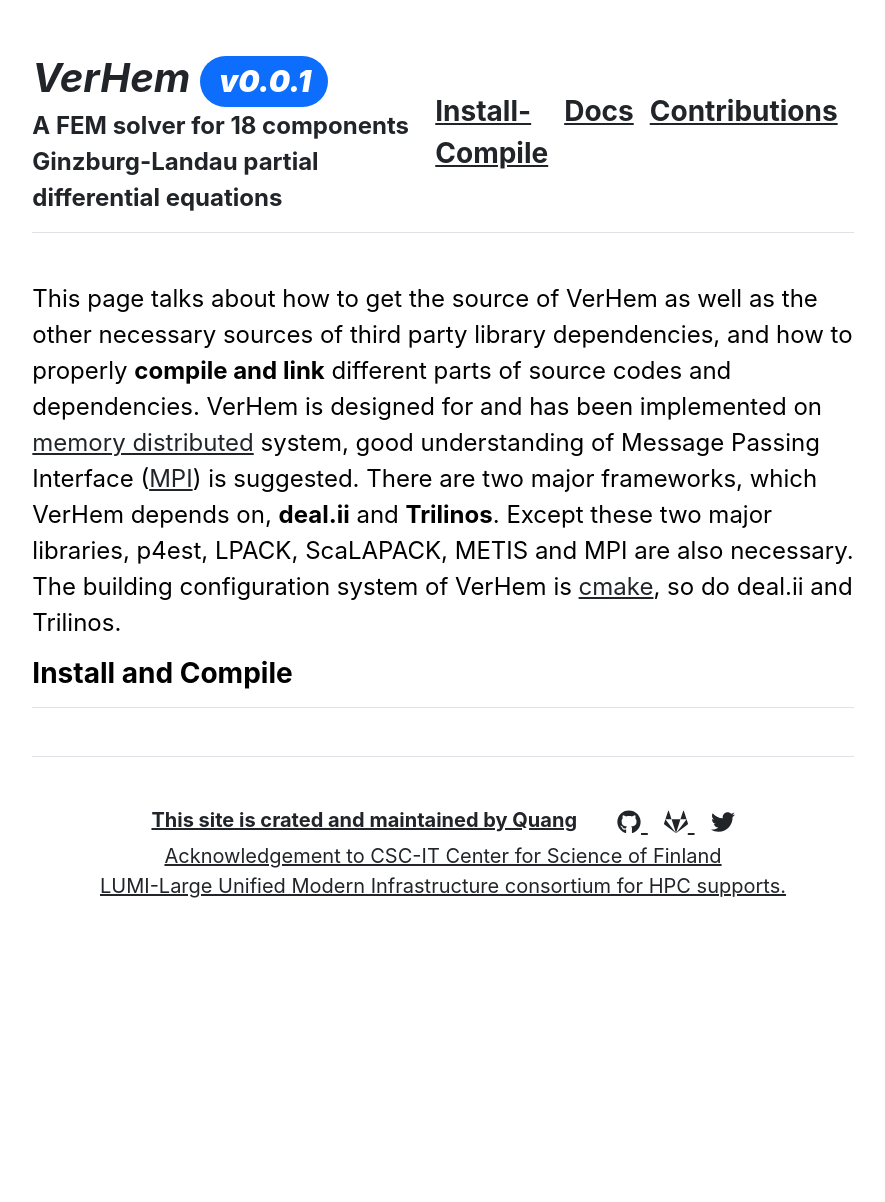
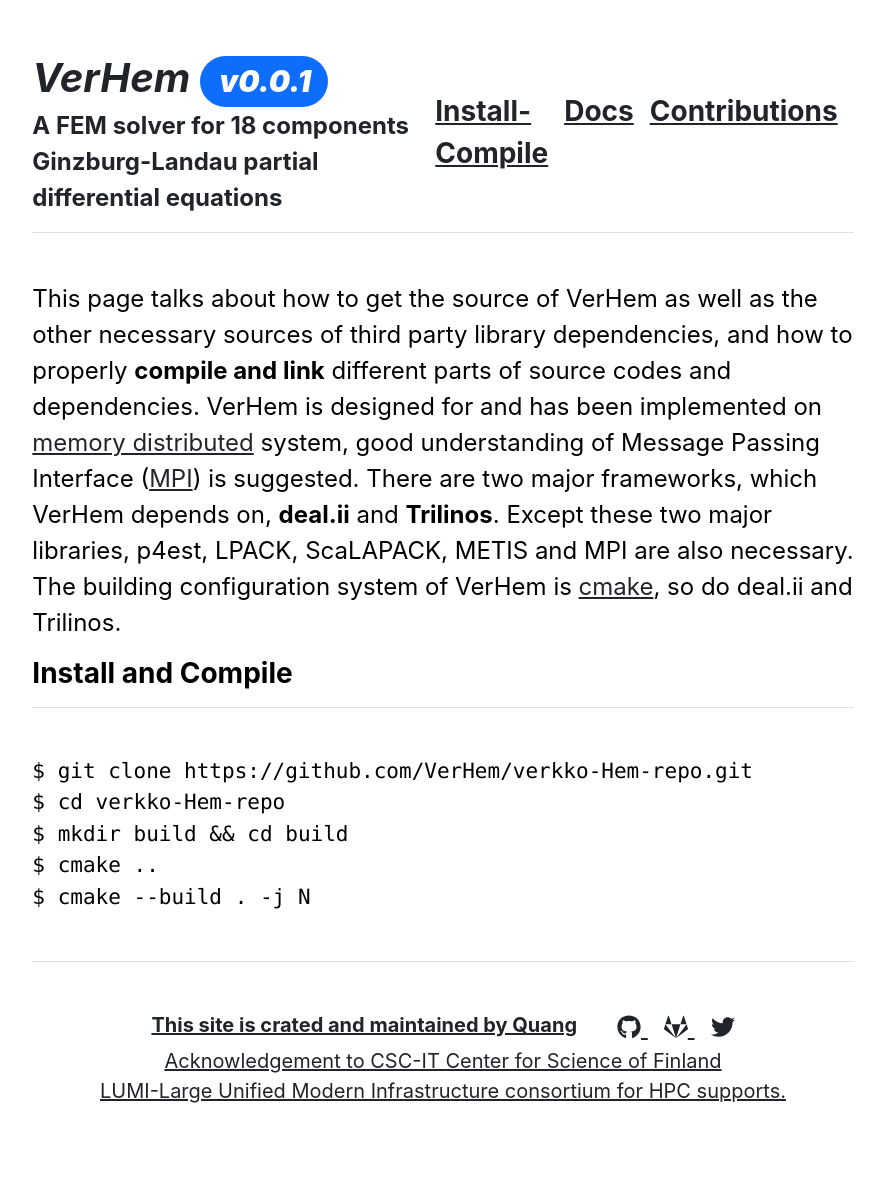
Before and after one commit to VerHem/VerHem.github.io, a Jekyll site: the page built from install.md, in a window 1280 px wide. Shown: the whole page, without its empty margins (197-1082 px from the left). Built offline with Jekyll 4.4.1, drawn with Linux system fonts in a browser that asks for light colours; before the commit the page ends 997 px from its top, so only the background shows below that.

Commit message:
edit _layout/install_and_compile.html edit install.md

````diff
--- a/_layouts/install_and_compile.html
+++ b/_layouts/install_and_compile.html
@@ -5,7 +5,7 @@ layout: default
   {{ content }}
 </div>
 
-<h3 class="fw-bold border-bottom pb-3 mb-5">Install and Compile</h3>
+<!--<h3 class="fw-bold border-bottom pb-3 mb-5">Install and Compile</h3>-->
 <!--{% for person in site.data.settings.people %}
 <div class="row g-5 mb-5">
   <div class="col-md-6">
--- a/install.md
+++ b/install.md
@@ -4,3 +4,13 @@ title: "Install and Compile"
 ---
 
 This page talks about how to get the source of VerHem as well as the other necessary sources of third party library dependencies, and how to properly **compile and link** different parts of source codes and dependencies. VerHem is designed for and has been implemented on [memory distributed](https://en.wikipedia.org/wiki/Distributed_memory) system, good understanding of Message Passing Interface ([MPI](https://en.wikipedia.org/wiki/Message_Passing_Interface)) is suggested. There are two major frameworks, which VerHem depends on, **deal.ii** and **Trilinos**. Except these two major libraries, p4est, LPACK, ScaLAPACK, METIS and MPI are also necessary. The building configuration system of VerHem is [cmake](https://cmake.org/), so do deal.ii and Trilinos.
+
+<h3 class="fw-bold border-bottom pb-3 mb-5">Install and Compile</h3>
+
+```shell
+$ git clone https://github.com/VerHem/verkko-Hem-repo.git
+$ cd verkko-Hem-repo
+$ mkdir build && cd build
+$ cmake ..
+$ cmake --build . -j N
+```
````
